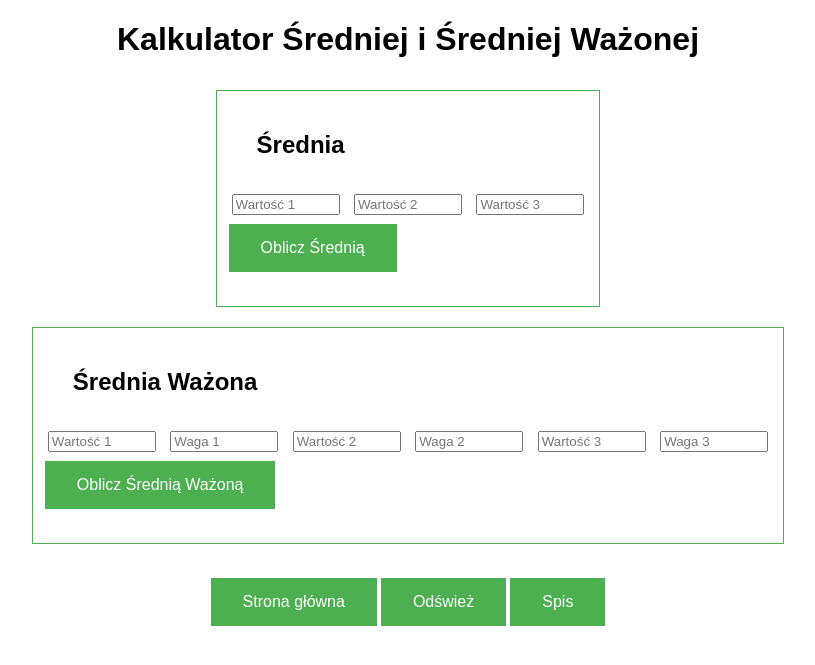
After one commit to SzyKl24/Stat_site, a Flask app: page /kalkulator in a window 1280 px wide. The commit adds this page. Shown: the top 665 px of the page, without its empty margins (232-1047 px from the left). Run offline with Flask 3, Linux system fonts and the light colour scheme.

Commit message:
refactoring nazw i dodałem kalkulator do poprawki wizualnej póki co

```diff
--- a/app.py
+++ b/app.py
@@ -18,37 +18,41 @@ def contact_us():
 def spis():
     return render_template('spis.html')
 
-@app.route('/temat2')
+@app.route('/wprowadzenie')
 def temat2():
-    return render_template('topics/temat2.html')
+    return render_template('topics/wprowadzenie.html')
 
-@app.route('/temat1')
+@app.route('/średnia-arytmetyczna')
 def temat1():
-    return render_template('topics/temat1.html')
+    return render_template('topics/sr_aryt.html')
 
-@app.route('/temat3')
+@app.route('/średnia-ważona')
 def temat3():
-    return render_template('topics/temat3.html')
+    return render_template('topics/sr_wag.html')
 
-@app.route('/temat4')
+@app.route('/błędy-pomiaru')
 def temat4():
-    return render_template('topics/temat4.html')
+    return render_template('topics/bledy.html')
 
-@app.route('/temat5')
+@app.route('/wariacje')
 def temat5():
-    return render_template('topics/temat5.html')
+    return render_template('topics/wariacje.html')
 
-@app.route('/temat6')
+@app.route('/odchylenia')
 def temat6():
-    return render_template('topics/temat6.html')
+    return render_template('topics/odchylenia.html')
 
-@app.route('/temat7')
+@app.route('/mediana')
 def temat7():
-    return render_template('topics/temat7.html')
+    return render_template('topics/mediana.html')
 
-@app.route('/temat8')
+@app.route('/moda')
 def temat8():
-    return render_template('topics/temat8.html')
+    return render_template('topics/moda.html')
+
+@app.route('/kalkulator')
+def kalkulator():
+    return render_template('kalkulator.html')
 
 if __name__ == '__main__':
     app.run(debug=True)
--- /dev/null
+++ b/templates/kalkulator.html
@@ -0,0 +1,143 @@
+<!DOCTYPE html>
+<html lang="pl">
+<head>
+    <meta charset="UTF-8">
+    <meta name="viewport" content="width=device-width, initial-scale=1.0">
+    <title>Kalkulator Średniej i Średniej Ważonej</title>
+    <style>
+        body {
+          display: flex;
+          flex-direction: column;
+          justify-content: left;
+          align-items: center;
+          height: auto;
+          margin: auto;
+          font-family: Arial, sans-serif;
+        }
+        p {
+          margin-right: 100px;
+          margin-left: 100px;
+        }
+        h2 {
+          margin: 30px;
+          justify-content: left;
+          align-items: left;
+        }
+        .buttoncontainer {
+          display: flex;
+          justify-content: center;
+          align-items: center;
+          margin-top: 20px;
+        }
+        button {
+          background-color: #4CAF50; /* Zielony */
+          border: none;
+          color: white;
+          padding: 15px 32px;
+          text-align: center;
+          text-decoration: none;
+          display: inline-block;
+          font-size: 16px;
+          margin: 4px 2px;
+          cursor: pointer;
+        }
+        button:hover {
+          background-color: #45a049; /* Ciemniejszy zielony po najechaniu */
+        }
+        .result {
+          margin-top: 20px;
+        }
+        input[type="number"] {
+            width: 100px;
+            margin: 5px;
+        }
+        .obramowanieprzykład {
+            border: 1px solid #4CAF50;
+            padding: 10px;
+            margin: 10px 0;
+            text-align: left;
+        }
+      </style>
+</head>
+<body>
+    <h1>Kalkulator Średniej i Średniej Ważonej</h1>
+
+    <div class="obramowanieprzykład">
+        <h2>Średnia</h2>
+        <div id="average-inputs">
+            <input type="number" id="average-value1" placeholder="Wartość 1">
+            <input type="number" id="average-value2" placeholder="Wartość 2">
+            <input type="number" id="average-value3" placeholder="Wartość 3">
+        </div>
+        <button onclick="calculateAverage()">Oblicz Średnią</button>
+        <div class="result" id="average-result"></div>
+    </div>
+
+
+    <div class = "obramowanieprzykład">
+        <h2>Średnia Ważona</h2>
+        <div id="weighted-inputs">
+            <input type="number" id="weighted-value1" placeholder="Wartość 1">
+            <input type="number" id="weight1" placeholder="Waga 1">
+            <input type="number" id="weighted-value2" placeholder="Wartość 2">
+            <input type="number" id="weight2" placeholder="Waga 2">
+            <input type="number" id="weighted-value3" placeholder="Wartość 3">
+            <input type="number" id="weight3" placeholder="Waga 3">
+        </div>
+        <button onclick="calculateWeightedAverage()">Oblicz Średnią Ważoną</button>
+        <div class="result" id="weighted-result"></div>
+    </div>
+
+    <script>
+        function calculateAverage() {
+            let values = [];
+            let value1 = parseFloat(document.getElementById('average-value1').value);
+            let value2 = parseFloat(document.getElementById('average-value2').value);
+            let value3 = parseFloat(document.getElementById('average-value3').value);
+            if (!isNaN(value1)) values.push(value1);
+            if (!isNaN(value2)) values.push(value2);
+            if (!isNaN(value3)) values.push(value3);
+            if (values.length > 0) {
+                let sum = values.reduce((a, b) => a + b, 0);
+                let average = sum / values.length;
+                document.getElementById('average-result').innerText = 'Średnia: ' + average.toFixed(2);
+            } else {
+                document.getElementById('average-result').innerText = 'Wprowadź przynajmniej jedną wartość.';
+            }
+        }
+
+        function calculateWeightedAverage() {
+            let values = [];
+            let weights = [];
+            let value1 = parseFloat(document.getElementById('weighted-value1').value);
+            let weight1 = parseFloat(document.getElementById('weight1').value);
+            let value2 = parseFloat(document.getElementById('weighted-value2').value);
+            let weight2 = parseFloat(document.getElementById('weight2').value);
+            let value3 = parseFloat(document.getElementById('weighted-value3').value);
+            let weight3 = parseFloat(document.getElementById('weight3').value);
+            if (!isNaN(value1) && !isNaN(weight1)) { values.push(value1); weights.push(weight1); }
+            if (!isNaN(value2) && !isNaN(weight2)) { values.push(value2); weights.push(weight2); }
+            if (!isNaN(value3) && !isNaN(weight3)) { values.push(value3); weights.push(weight3); }
+            if (values.length > 0 && weights.length > 0) {
+                let weightedSum = values.reduce((sum, value, index) => sum + value * weights[index], 0);
+                let totalWeights = weights.reduce((a, b) => a + b, 0);
+                let weightedAverage = weightedSum / totalWeights;
+                document.getElementById('weighted-result').innerText = 'Średnia Ważona: ' + weightedAverage.toFixed(2);
+            } else {
+                document.getElementById('weighted-result').innerText = 'Wprowadź przynajmniej jedną wartość i jej wagę.';
+            }
+        }
+    </script>
+    <div class="buttoncontainer">
+        <a href="/">
+            <button>Strona główna</button>
+        </a>
+        <a href="/kalkulator">
+            <button>Odśwież</button>
+        </a>
+        <a href = "/spis" >
+            <button>Spis</button>
+    </div>
+
+</body>
+</html>
--- a/templates/topics/temat4.html
+++ b/templates/topics/bledy.html
@@ -3,7 +3,7 @@
 <head>
     <meta charset="utf-8">
     <meta name="description" content="Strona temat 2">
-    <title>Temat 4</title>
+    <title>Błedy pomiaru</title>
     <style>
         body {
         display: flex;
@@ -148,7 +148,7 @@
       </p>
   </div>
   <div class="buttoncontainer">
-      <a href="/temat3">
+      <a href="/średnia-ważona">
           <button>Poprzedni temat</button>
       </a>
       <a href="/">
@@ -157,7 +157,7 @@
       <a href="/spis">
           <button>Spis</button>
       </a>
-        <a href="/temat5">
+        <a href="/wariacje">
         <button>Następny temat</button>
       </a>
   </div>
--- a/templates/topics/temat2.html
+++ b/templates/topics/sr_aryt.html
@@ -3,7 +3,7 @@
 <head>
     <meta charset="utf-8">
     <meta name="description" content="Strona temat 2">
-    <title>Temat 2</title>
+    <title>Średnia arytmetyczna</title>
     <style>
         body {
         display: flex;
@@ -131,7 +131,7 @@
   </div>
 
   <div class="buttoncontainer">
-    <a href = "/temat1">
+    <a href = "/wprowadzenie">
         <button>Poprzedni temat</button>
     </a>
     <a href = "/">
@@ -140,7 +140,7 @@
     <a href = "/spis">
         <button>Spis</button>
     </a>
-    <a href = "/temat3">
+    <a href = "/średnia-ważona">
         <button>Następny temat</button>
     </a>
     <script>
--- a/templates/topics/temat3.html
+++ b/templates/topics/sr_wag.html
@@ -3,7 +3,7 @@
 <head>
     <meta charset="utf-8">
     <meta name="description" content="Strona temat 2">
-    <title>Temat 3</title>
+    <title>Średnia ważona</title>
     <style>
         body {
         display: flex;
@@ -150,7 +150,7 @@
     </p>
   </div>
   <div class="buttoncontainer">
-    <a href = "/temat2">
+    <a href = "/średnia-arytmetyczna">
         <button>Poprzedni temat</button>
     </a>
     <a href = "/">
@@ -159,7 +159,7 @@
     <a href = "/spis">
         <button>Spis</button>
     </a>
-    <a href = "/temat4">
+    <a href = "/błędy-pomiaru">
         <button>Następny temat</button>
     </a>
   </div>
--- a/templates/topics/temat1.html
+++ b/templates/topics/wprowadzenie.html
@@ -3,7 +3,7 @@
 <head>
     <meta charset="utf-8">
     <meta name="description" content="Strona temat 2">
-    <title>Temat 1</title>
+    <title>Wprowadzenie</title>
     <style>
         body {
         display: flex;
@@ -75,7 +75,7 @@
     <a href = "/spis">
         <button>Spis</button>
     </a>
-    <a href = "/temat2">
+    <a href = "/średnia-arytmetyczna">
         <button>Następny temat</button>
   </div>
 </html>
```
Also changed, not shown: templates/spis.html (+19 -16 lines), templates/topics/mediana.html (renamed from templates/topics/temat6.html, +4 -4 lines), templates/topics/moda.html (renamed from templates/topics/temat7.html, +4 -5 lines), templates/topics/odchylenia.html (renamed from templates/topics/temat5.html, +4 -4 lines), templates/topics/wariacje.html (renamed from templates/topics/temat8.html, +6 -3 lines).
